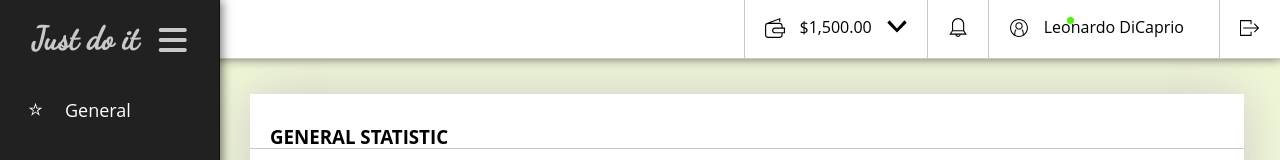
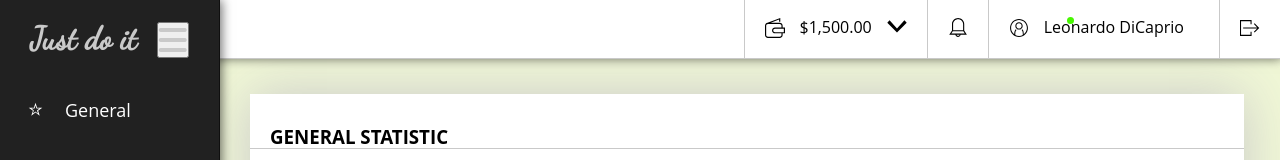
Before and after one commit to MaciekLubocki/Dashboard, a website: page src/index.html in a window 1280 px wide. Shown: the top 160 px of the page. Drawn offline with nearby package versions, Linux system fonts and the light colour scheme; files that its build step writes are made by us from their sources.

Commit message:
minor updates

```diff
--- a/src/index.html
+++ b/src/index.html
@@ -19,7 +19,7 @@
     <div class="sidebar-container a13" id="sidebar-container">
       <div class="logo">
         <h1>Just do it</h1>
-          <buttons id="menu-toggle" class="menu-button"><i class="fas fa-bars fa-2x" aria-hidden="true"></i></buttons>
+          <button id="menu-toggle" class="menu-button"><i class="fas fa-bars fa-2x" aria-hidden="true"></i></button>
       </div>
       <ul class="sidebar a13">
         <li>
```
Also changed, not shown: dist/index.html.
